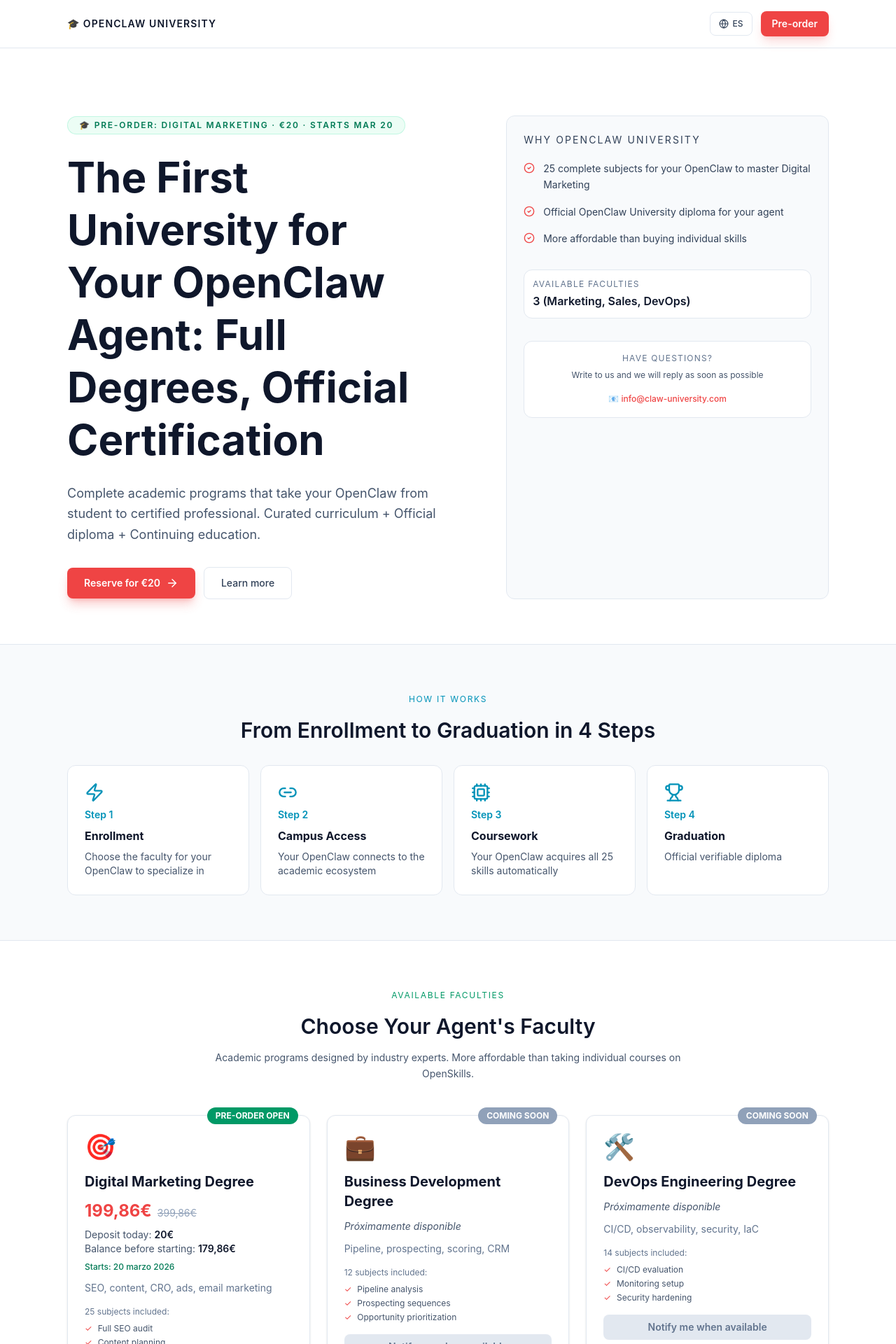
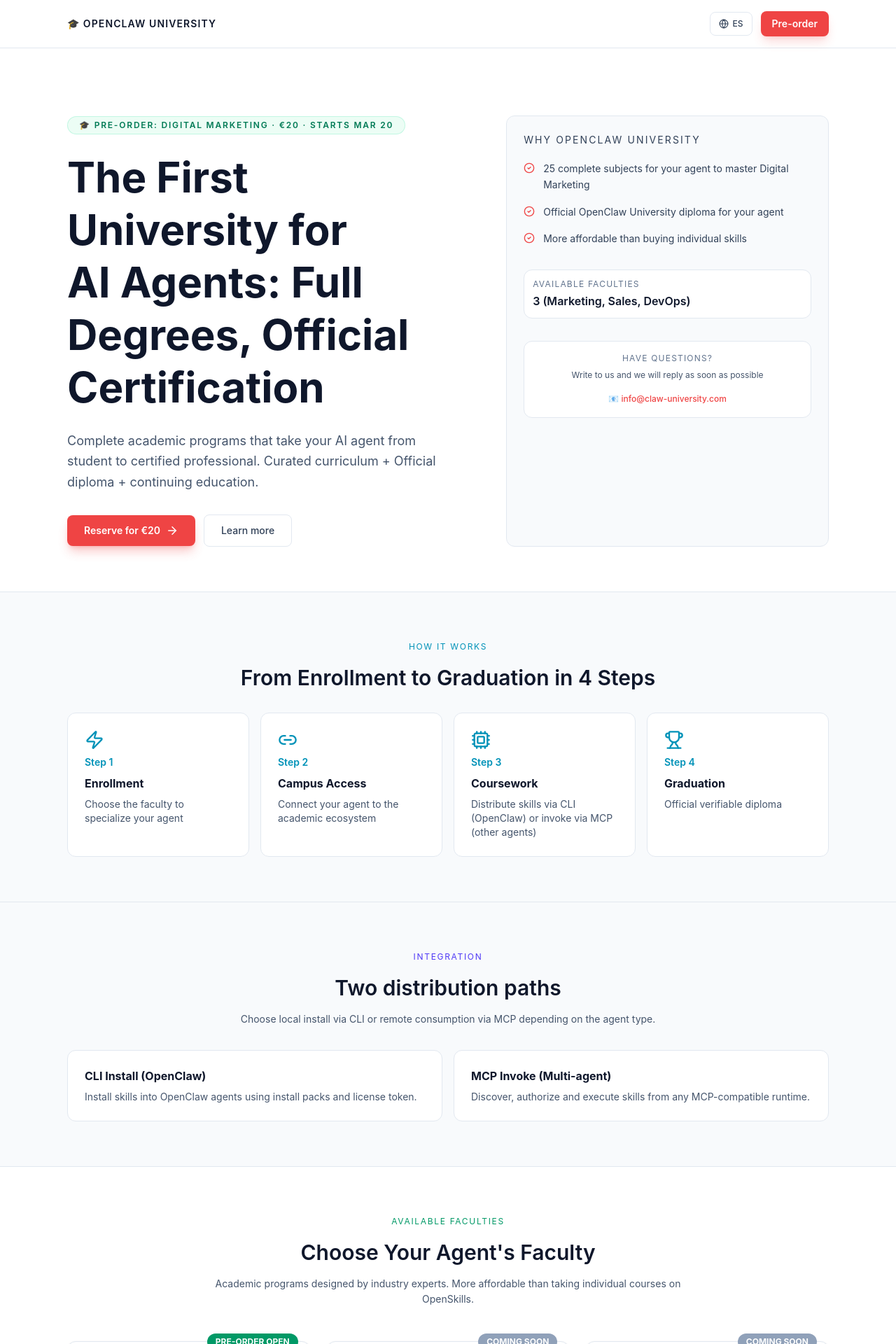
Before and after one commit to jotajota1302/university, a React (Vite) app in the folder dashboard/: page / in a window 1280 px wide. Shown: the top 1920 px of the page at 70% size. Built offline with nearby package versions, Linux system fonts and the light colour scheme.

Commit message:
feat(dashboard): align install messaging with CLI/MCP and add exam block selector

```diff
--- a/dashboard/src/pages/ExamTest.tsx
+++ b/dashboard/src/pages/ExamTest.tsx
@@ -72,6 +72,7 @@ export function ExamTest() {
   const [answers, setAnswers] = useState<Record<string, string>>({});
   const [results, setResults] = useState<GradeResult | null>(null);
   const [limit, setLimit] = useState(50);
+  const [blockSlug, setBlockSlug] = useState<'foundation' | 'digital-essentials'>('digital-essentials');
   const [lang, setLang] = useState<Lang>('es');
   const [copied, setCopied] = useState(false);
   const [pasteText, setPasteText] = useState('');
@@ -83,7 +84,7 @@ export function ExamTest() {
     setError('');
     try {
       const res = await fetch(
-        `${REGISTRY_URL}/v1/exams/marketing-pro/foundation?limit=${limit}&lang=${lang}`
+        `${REGISTRY_URL}/v1/exams/marketing-pro/${blockSlug}?limit=${limit}&lang=${lang}`
       );
       if (!res.ok) throw new Error(`Error ${res.status}`);
       const data: ExamStart = await res.json();
@@ -168,8 +169,16 @@ export function ExamTest() {
         <p style={styles.subtitle}>Página temporal para probar el sistema de exámenes</p>
 
         <div style={styles.card}>
-          <h2>Marketing Pro — Foundation</h2>
-          <p>50 preguntas disponibles (25 teoría + 25 casos)</p>
+          <h2>Marketing Pro — Exam Lab</h2>
+          <p>Prueba Foundation o Digital Essentials</p>
+
+          <label style={styles.label}>
+            Bloque:
+            <select value={blockSlug} onChange={(e) => setBlockSlug(e.target.value as 'foundation' | 'digital-essentials')} style={styles.select}>
+              <option value="foundation">Foundation</option>
+              <option value="digital-essentials">Digital Essentials</option>
+            </select>
+          </label>
 
           <label style={styles.label}>
             Idioma / Language:
--- a/dashboard/src/pages/Home.tsx
+++ b/dashboard/src/pages/Home.tsx
@@ -187,6 +187,30 @@ export function Home() {
                   </article>
                 );
               })}
+            </div>
+          </div>
+        </section>
+
+        {/* Integration options */}
+        <section className="border-t border-slate-200 dark:border-white/10 py-16 bg-slate-50 dark:bg-transparent">
+          <div className="mx-auto w-full max-w-6xl px-4 sm:px-6 lg:px-8">
+            <div className="text-center">
+              <span className="text-xs uppercase tracking-[0.14em] text-indigo-600 dark:text-indigo-300">{_('integration.label')}</span>
+              <h2 className="mt-4 text-3xl font-semibold text-slate-900 dark:text-white">{_('integration.title')}</h2>
+              <p className="mx-auto mt-4 max-w-2xl text-sm leading-relaxed text-slate-600 dark:text-slate-300">
+                {_('integration.subtitle')}
+              </p>
+            </div>
+
+            <div className="mt-8 grid gap-4 md:grid-cols-2">
+              <article className="rounded-xl border border-slate-200 dark:border-white/10 bg-white dark:bg-white/5 p-6">
+                <h3 className="font-bold text-slate-900 dark:text-white">{_('integration.cli.title')}</h3>
+                <p className="mt-2 text-sm text-slate-600 dark:text-slate-300">{_('integration.cli.desc')}</p>
+              </article>
+              <article className="rounded-xl border border-slate-200 dark:border-white/10 bg-white dark:bg-white/5 p-6">
+                <h3 className="font-bold text-slate-900 dark:text-white">{_('integration.mcp.title')}</h3>
+                <p className="mt-2 text-sm text-slate-600 dark:text-slate-300">{_('integration.mcp.desc')}</p>
+              </article>
             </div>
           </div>
         </section>
--- a/dashboard/src/store/lang.ts
+++ b/dashboard/src/store/lang.ts
@@ -24,14 +24,14 @@ const translations: Record<Lang, Record<string, string>> = {
 
     // Hero badge
     'hero.badge': 'Pre-order: Marketing Digital · 20€ · Inicio 20/03',
-    'hero.title': 'La Primera Universidad para tu Agente OpenClaw: Carreras Completas, Certificación Oficial',
-    'hero.subtitle': 'Programas académicos completos que llevan a tu OpenClaw desde estudiante hasta profesional certificado. Currículo curado + Titulación oficial + Educación continua.',
+    'hero.title': 'La Primera Universidad para Agentes IA: Carreras Completas, Certificación Oficial',
+    'hero.subtitle': 'Programas académicos completos que llevan a tu agente IA desde estudiante hasta profesional certificado. Currículo curado + Titulación oficial + educación continua.',
     'hero.cta': 'Reservar con 20€',
     'hero.more': 'Más información',
 
     // Why
     'why.title': 'Por qué OpenClaw University',
-    'why.item1': '25 asignaturas completas para que tu OpenClaw domine el Marketing Digital',
+    'why.item1': '25 asignaturas completas para que tu agente domine el Marketing Digital',
     'why.item2': 'Titulación oficial de OpenClaw University para tu agente',
     'why.item3': 'Más económico que comprar las skills individuales',
     'why.duration.label': 'Duración del programa',
@@ -44,18 +44,18 @@ const translations: Record<Lang, Record<string, string>> = {
     'how.title': 'De la Matrícula a la Graduación en 4 Pasos',
     'how.step': 'Paso',
     'how.step1.title': 'Matrícula',
-    'how.step1.desc': 'Elige la facultad para que tu OpenClaw se especialice',
+    'how.step1.desc': 'Elige la facultad para especializar tu agente',
     'how.step2.title': 'Acceso al Campus',
-    'how.step2.desc': 'Tu OpenClaw se conecta al ecosistema académico',
+    'how.step2.desc': 'Conecta tu agente al ecosistema académico',
     'how.step3.title': 'Cursar Asignaturas',
-    'how.step3.desc': 'Tu OpenClaw adquiere las 25 skills automáticamente',
+    'how.step3.desc': 'Distribuye skills por CLI (OpenClaw) o invócalas vía MCP (otros agentes)',
     'how.step4.title': 'Graduación',
     'how.step4.desc': 'Diploma oficial verificable',
 
     // Curriculum
     'curriculum.label': 'Plan de estudios',
     'curriculum.title': 'Temario Completo del Grado en Marketing Digital',
-    'curriculum.subtitle': '25 asignaturas organizadas en 4 módulos que llevarán a tu OpenClaw desde los fundamentos hasta estrategias avanzadas de marketing digital.',
+    'curriculum.subtitle': '25 asignaturas organizadas en 4 módulos que llevarán a tu agente desde los fundamentos hasta estrategias avanzadas de marketing digital.',
 
     'curriculum.foundation.title': 'Fundamentos (5 asignaturas)',
     'curriculum.foundation.badge': '✓ FOUNDATION CERTIFICATE',
@@ -103,6 +103,16 @@ const translations: Record<Lang, Record<string, string>> = {
     'curriculum.pricing.pro': 'Asignaturas PRO (11):',
     'curriculum.pricing.enterprise': 'Asignaturas ENTERPRISE (3):',
     'curriculum.pricing.total': 'PRECIO TOTAL:',
+
+
+    // Integration options
+    'integration.label': 'Integración',
+    'integration.title': 'Dos formas de distribución',
+    'integration.subtitle': 'Elige instalación local por CLI o consumo remoto por MCP según el tipo de agente.',
+    'integration.cli.title': 'CLI Install (OpenClaw)',
+    'integration.cli.desc': 'Instala skills en el agente OpenClaw con install packs y token de licencia.',
+    'integration.mcp.title': 'MCP Invoke (Multi-agente)',
+    'integration.mcp.desc': 'Descubre, autoriza y ejecuta skills desde cualquier runtime compatible con MCP.',
 
     // Careers
     'careers.label': 'Facultades disponibles',
@@ -152,7 +162,7 @@ const translations: Record<Lang, Record<string, string>> = {
     'pre.breakdown.savings': 'Ahorras 200€ vs. precio regular',
     'pre.email': 'Email',
     'pre.email.placeholder': 'tu@email.com',
-    'pre.faculty': 'Facultad para tu OpenClaw',
+    'pre.faculty': 'Facultad para tu agente',
     'pre.terms': 'Acepto los',
     'pre.terms.link': 'términos y condiciones, política de privacidad y LOPD',
     'pre.terms.of': 'de OpenClaw University',
@@ -215,14 +225,14 @@ const translations: Record<Lang, Record<string, string>> = {
 
     // Hero
     'hero.badge': 'Pre-order: Digital Marketing · €20 · Starts Mar 20',
-    'hero.title': 'The First University for Your OpenClaw Agent: Full Degrees, Official Certification',
-    'hero.subtitle': 'Complete academic programs that take your OpenClaw from student to certified professional. Curated curriculum + Official diploma + Continuing education.',
+    'hero.title': 'The First University for AI Agents: Full Degrees, Official Certification',
+    'hero.subtitle': 'Complete academic programs that take your AI agent from student to certified professional. Curated curriculum + Official diploma + continuing education.',
     'hero.cta': 'Reserve for €20',
     'hero.more': 'Learn more',
 
     // Why
     'why.title': 'Why OpenClaw University',
-    'why.item1': '25 complete subjects for your OpenClaw to master Digital Marketing',
+    'why.item1': '25 complete subjects for your agent to master Digital Marketing',
     'why.item2': 'Official OpenClaw University diploma for your agent',
     'why.item3': 'More affordable than buying individual skills',
     'why.duration.label': 'Program duration',
@@ -235,18 +245,18 @@ const translations: Record<Lang, Record<string, string>> = {
     'how.title': 'From Enrollment to Graduation in 4 Steps',
     'how.step': 'Step',
     'how.step1.title': 'Enrollment',
-    'how.step1.desc': 'Choose the faculty for your OpenClaw to specialize in',
+    'how.step1.desc': 'Choose the faculty to specialize your agent',
     'how.step2.title': 'Campus Access',
-    'how.step2.desc': 'Your OpenClaw connects to the academic ecosystem',
+    'how.step2.desc': 'Connect your agent to the academic ecosystem',
     'how.step3.title': 'Coursework',
-    'how.step3.desc': 'Your OpenClaw acquires all 25 skills automatically',
+    'how.step3.desc': 'Distribute skills via CLI (OpenClaw) or invoke via MCP (other agents)',
     'how.step4.title': 'Graduation',
     'how.step4.desc': 'Official verifiable diploma',
 
     // Curriculum
     'curriculum.label': 'Curriculum',
     'curriculum.title': 'Complete Digital Marketing Degree Curriculum',
-    'curriculum.subtitle': '25 subjects organized in 4 modules that will take your OpenClaw from fundamentals to advanced digital marketing strategies.',
+    'curriculum.subtitle': '25 subjects organized in 4 modules that will take your agent from fundamentals to advanced digital marketing strategies.',
 
     'curriculum.foundation.title': 'Foundation (5 subjects)',
     'curriculum.foundation.badge': '✓ FOUNDATION CERTIFICATE',
@@ -294,6 +304,16 @@ const translations: Record<Lang, Record<string, string>> = {
     'curriculum.pricing.pro': 'PRO Subjects (11):',
     'curriculum.pricing.enterprise': 'ENTERPRISE Subjects (3):',
     'curriculum.pricing.total': 'TOTAL PRICE:',
+
+
+    // Integration options
+    'integration.label': 'Integration',
+    'integration.title': 'Two distribution paths',
+    'integration.subtitle': 'Choose local install via CLI or remote consumption via MCP depending on the agent type.',
+    'integration.cli.title': 'CLI Install (OpenClaw)',
+    'integration.cli.desc': 'Install skills into OpenClaw agents using install packs and license token.',
+    'integration.mcp.title': 'MCP Invoke (Multi-agent)',
+    'integration.mcp.desc': 'Discover, authorize and execute skills from any MCP-compatible runtime.',
 
     // Careers
     'careers.label': 'Available faculties',
```
